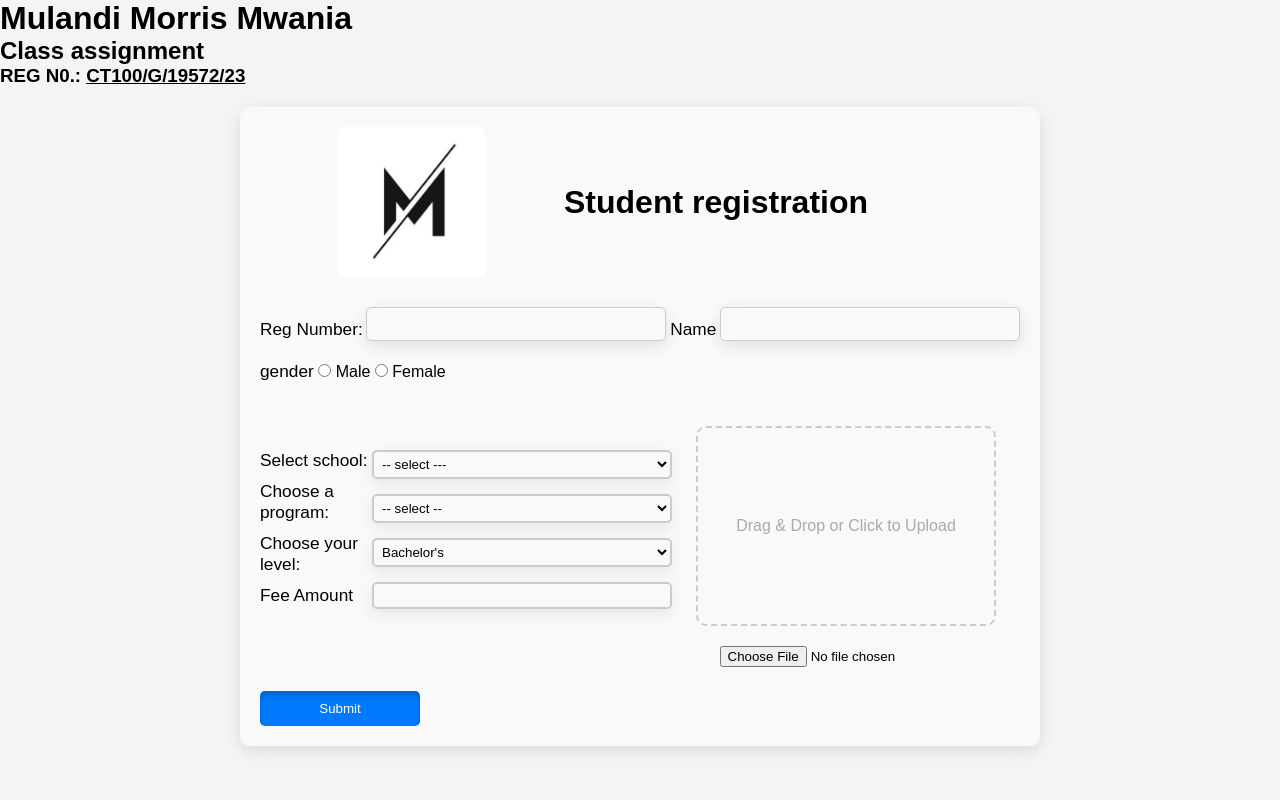
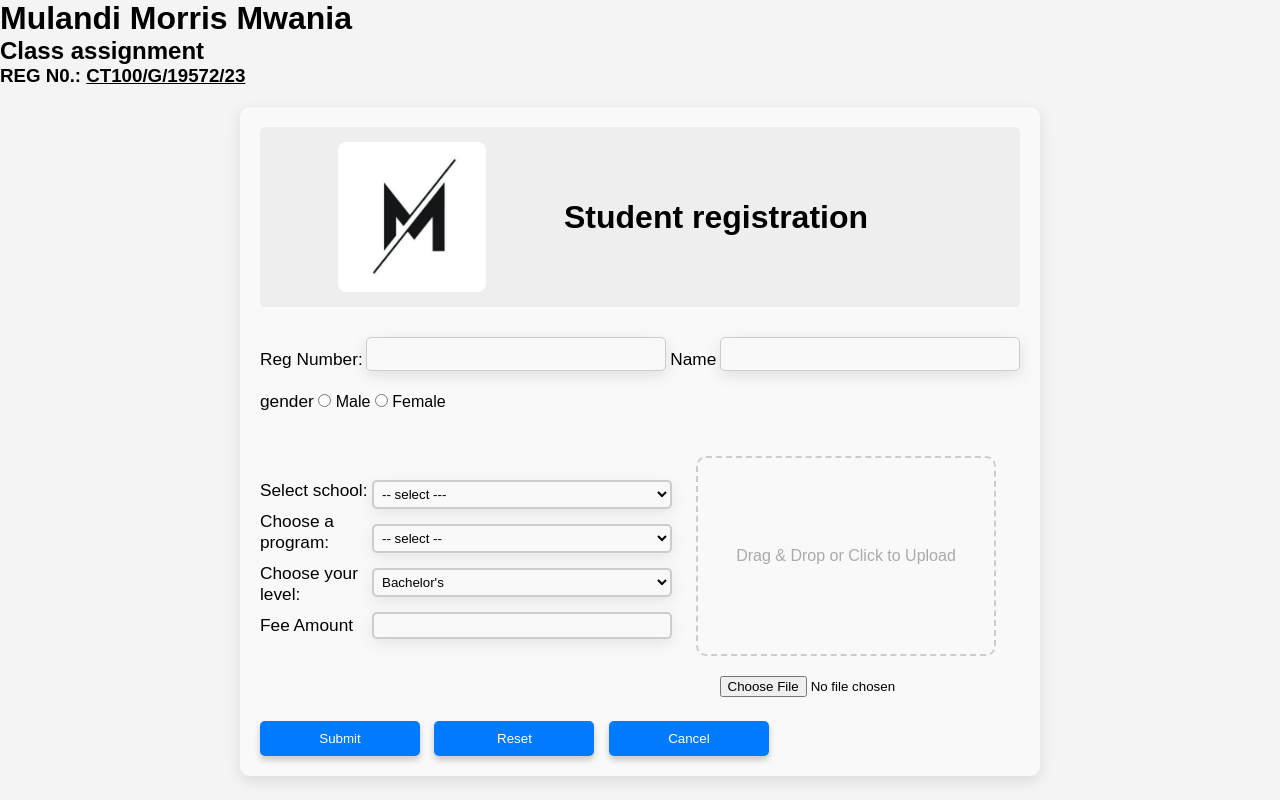
Before and after one commit to 111morris/form, a plain HTML site: page index.html in a window 1280 px wide. Drawn offline with Linux system fonts and the light colour scheme.

Commit message:
commit 8

```diff
--- a/index.html
+++ b/index.html
@@ -45,7 +45,7 @@
       <label for="level">Choose your level:</label>
 
       <!-- label for fee payment -->
-     <label for="feePayment">Fee Amount</label>
+      <label for="feePayment">Fee Amount</label>
 
      </div>
 
@@ -143,8 +143,11 @@
      <input class="upload-passport" type="file" id="fileInput" accept="image/*" title="Upload passport">
     </div>
    </div>
-
-   <button type="submit">Submit</button>
+   <div class="action-buttons">
+    <button type="submit">Submit</button>
+    <button type="reset">Reset</button>
+    <button type="reset">Cancel</button>
+   </div>
   </form>
 
 
--- a/styles/styles.css
+++ b/styles/styles.css
@@ -20,7 +20,7 @@ form {
  max-width: 800px;
  margin: 20px auto;
  padding: 20px;
- background-color: #f9f9f9;
+ background: #f9f9f9;
  box-shadow: 0 5px 15px rgba(0, 0, 0, 0.1);
  border-radius: 10px;
 }
@@ -29,6 +29,9 @@ form {
  display: flex;
  justify-content: space-between;
  margin-bottom: 30px;
+ background: rgb(238, 238, 238);
+ border-radius: 5px;
+ padding: 15px 0;
 }
 
 .container .my-profile-c1 {
@@ -137,7 +140,7 @@ label {
 }
 
 
-.lower-column2{
+.lower-column2 {
  display: flex;
  align-items: center;
  justify-content: center;
@@ -154,8 +157,9 @@ button {
  cursor: pointer;
  border-radius: 5px;
  width: 10rem;
- box-shadow: 0 4px 6px rgba(0, 0, 0, 0.2) inset;
+ box-shadow: 0 4px 6px rgba(0, 0, 0, 0.2);
  transition: box-shadow 0.3s ease;
+ margin-right: 10px;
 }
 
 button:hover {
```
